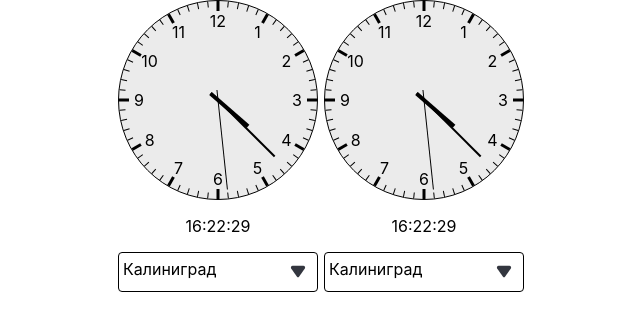
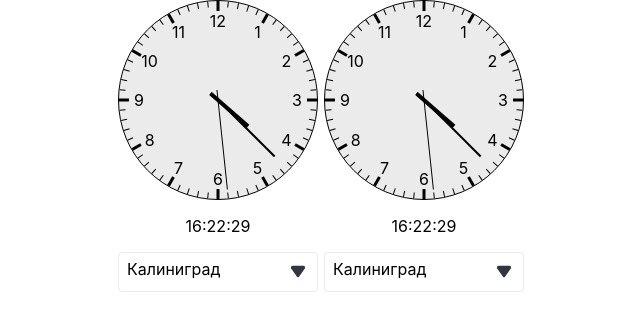
Before and after one commit to TheSm0ke/clocksWithTimeZones, a React (Create React App) app: page / in a window 1280 px wide. Shown: the top 330 px of the page, without its empty margins (319-959 px from the left). Built offline with nearby package versions, Linux system fonts and the light colour scheme.

Commit message:
fix styles drop-down

```diff
--- a/src/components/DropDown/DropDown.scss
+++ b/src/components/DropDown/DropDown.scss
@@ -5,11 +5,16 @@
   &__label {
     display: flex;
     justify-content: space-between;
-    border: 1px solid black;
+    border: 1px solid #ebebeb;
     border-radius: 4px;
     padding: 4px;
     cursor: pointer;
     line-height: 24px;
+
+    &-selected {
+      padding-left: 4px;
+    }
+
     &-img {
       height: 30px;
       transition: rotate 0.5s;
@@ -19,17 +24,26 @@
     top: calc(100% + 4px);
     width: auto;
     position: absolute;
-    border: 1px solid black;
+    border: 1px solid #ebebeb;
     border-radius: 4px;
-    padding: 4px;
-    width: calc(100% - 10px);
+    width: calc(100% - 3px);
     background-color: #fff;
     z-index: 0;
     overflow-y: auto;
+    text-align: start;
     cursor: pointer;
+    &-option {
+      line-height: 2rem;
+      display: flex;
+      padding-left: 4px;
+      border-bottom: 1px solid #ebebeb;
+    }
     &-option:hover {
-      background-color: rgb(235 235 235);
-      border-radius: 4px;
+      background-color: rgb(66 139 202);
+      color: #fff;
+    }
+    &-option:last-child {
+      border-bottom: none;
     }
   }
 }
--- a/src/components/DropDown/DropDown.tsx
+++ b/src/components/DropDown/DropDown.tsx
@@ -46,8 +46,14 @@ const DropDown = ({
 
   return (
     <div className="drop-down">
-      <div className="drop-down__label" onClick={handlerShowOrCloseOptions}>
-        <span>{addDotToLargeWord(selectedValue.name)}</span>
+      <div
+        className="drop-down__label"
+        style={{ backgroundColor: optionsIsOpen ? "#ebebeb" : "#fff" }}
+        onClick={handlerShowOrCloseOptions}
+      >
+        <span className="drop-down__label-selected">
+          {addDotToLargeWord(selectedValue.name)}
+        </span>
         <img
           className="drop-down__label-img"
           style={{
```
